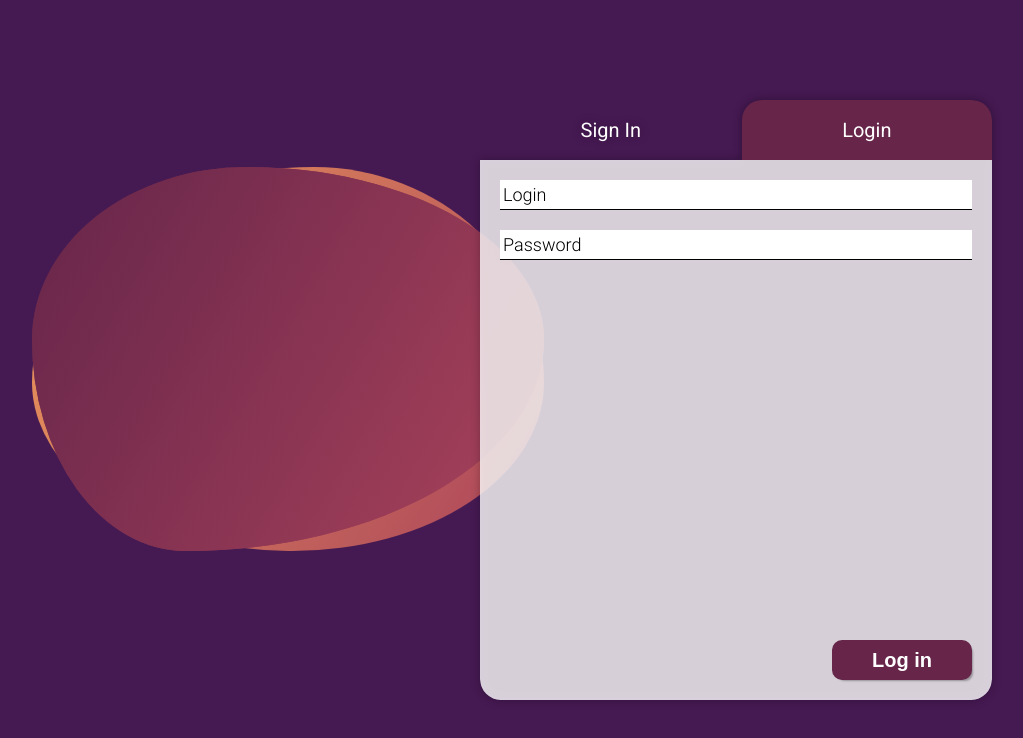
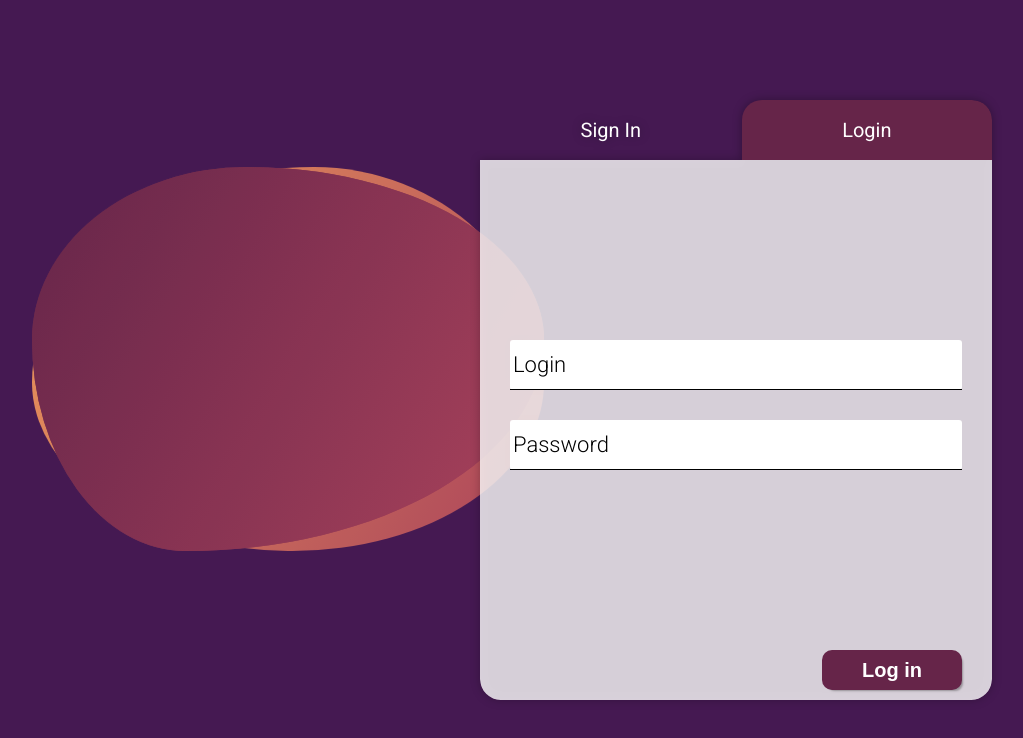
Before and after one commit to video-kid/signup-page, a React (Create React App) app: page / in a window 1280 px wide. Shown: the top 738 px of the page, without its empty margins (224-1247 px from the left). Built offline with nearby package versions, Linux system fonts and the light colour scheme.

Commit message:
Add styles for bigger than phone

```diff
--- a/src/components/Form/Input.module.scss
+++ b/src/components/Form/Input.module.scss
@@ -1,10 +1,14 @@
 .field {
-  flex-basis: 100%;
-  height: 30px;
+  height: 3rem;
   background-color: var(--white);
   position: relative;
   padding: 0 3px;
-  margin-bottom: 20px;
+  margin-bottom: 2rem;
+  border-radius: 3px;
+  @media (min-width: 864px) {
+    margin-bottom: 3rem;
+    height: 5rem;
+  }
   &:after {
     content: '';
     display: block;
@@ -26,20 +30,31 @@
   transition: transform 0.3s ease-in;
   font-weight: 300;
   padding: 0 3px;
+  @media (min-width: 864px) {
+    font-size: 2.2rem;
+    line-height: 5rem;
+  }
 }
 
 .input {
-  padding-block: 1px;
-  padding-inline: 2px;
+  padding-block: 0;
+  padding-inline: 0;
   width: 100%;
   height: 100%;
   border: 0;
   line-height: 3rem;
   font-size: 1.8rem;
+  @media (min-width: 864px) {
+    line-height: 5rem;
+    font-size: 2.2rem;
+  }
   &:not(:placeholder-shown) + .label,
   &:focus + .label {
     padding: 0;
     transform: scale(0.5) translate(-50%, -4.5rem);
+    @media (min-width: 864px) {
+      transform: scale(0.5) translate(-50%, -6.5rem);
+    }
   }
   &:focus {
     outline: none;
--- a/src/pages/LoginPage/modules/Form/Form.module.scss
+++ b/src/pages/LoginPage/modules/Form/Form.module.scss
@@ -1,11 +1,20 @@
 .form {
-  margin: 20px;
+  margin: 2rem;
   display: flex;
   flex-direction: column;
   justify-content: space-between;
-  height: calc(100% - 40px);
+  height: calc(100% - 4rem);
   align-items: flex-end;
+  @media (min-width: 864px) {
+    margin: 3rem;
+  }
   section {
     width: 100%;
+    @media (min-width: 864px) {
+      flex-grow: 1;
+      display: flex;
+      flex-direction: column;
+      justify-content: center;
+    }
   }
 }
```
